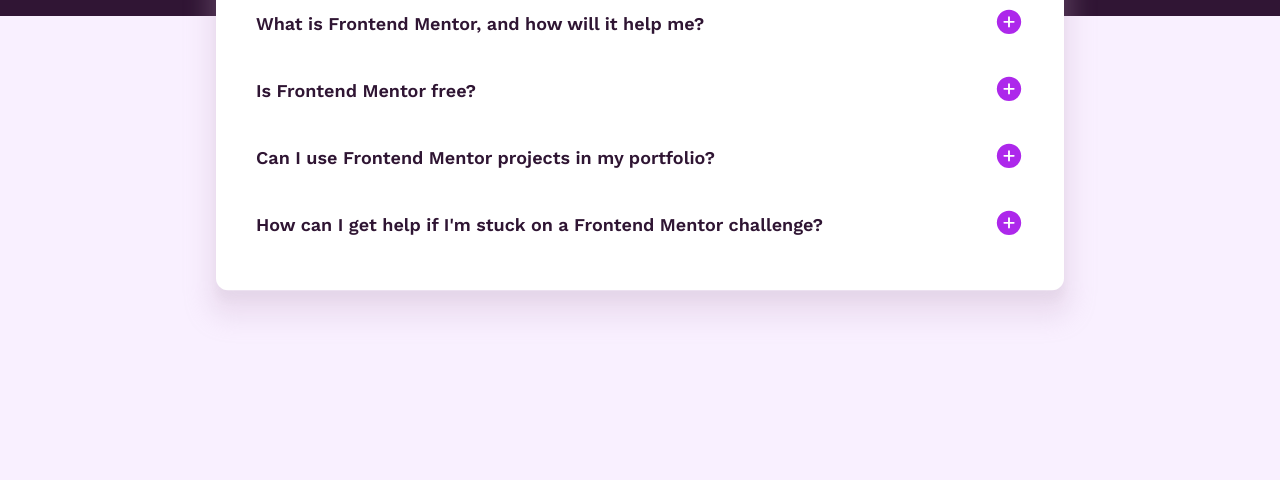
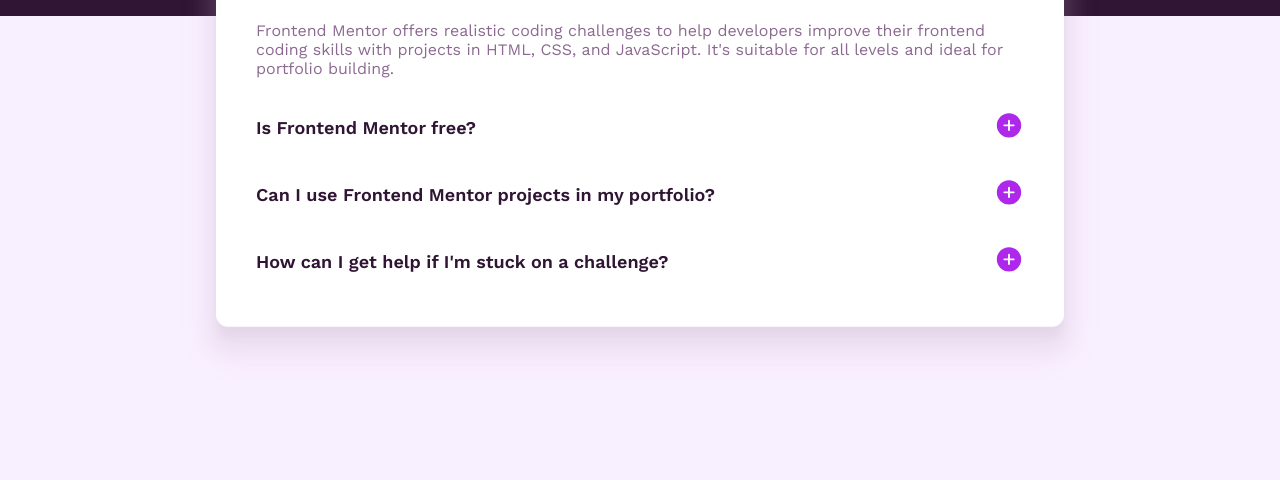
Before and after one commit to j0d3v/faq-accordion, a plain HTML site: page index.html in a window 1280 px wide. Shown: the part 320-800 px from the top of the page. Drawn offline with nearby package versions, Linux system fonts and the light colour scheme.

Commit message:
Using sematic main instead of div
Signed-off-by: Youssef Eddaif <183735203+j0d3v@users.noreply.github.com>

```diff
--- a/index.html
+++ b/index.html
@@ -13,9 +13,9 @@
     <title>Frontend Mentor | FAQ accordion</title>
   </head>
   <body>
-    <div id="card">
+    <main id="card">
       <h1>FAQs</h1>
-      <details>
+      <details open>
         <summary>What is Frontend Mentor, and how will it help me?</summary>
         <p>
           Frontend Mentor offers realistic coding challenges to help developers
@@ -42,7 +42,7 @@
       </details>
       <details>
         <summary>
-          How can I get help if I'm stuck on a Frontend Mentor challenge?
+          How can I get help if I'm stuck on a challenge?
         </summary>
         <p>
           The best place to get help is inside Frontend Mentor's Discord
@@ -50,6 +50,6 @@
           support from other community members.
         </p>
       </details>
-    </div>
+    </main>
   </body>
 </html>
```
